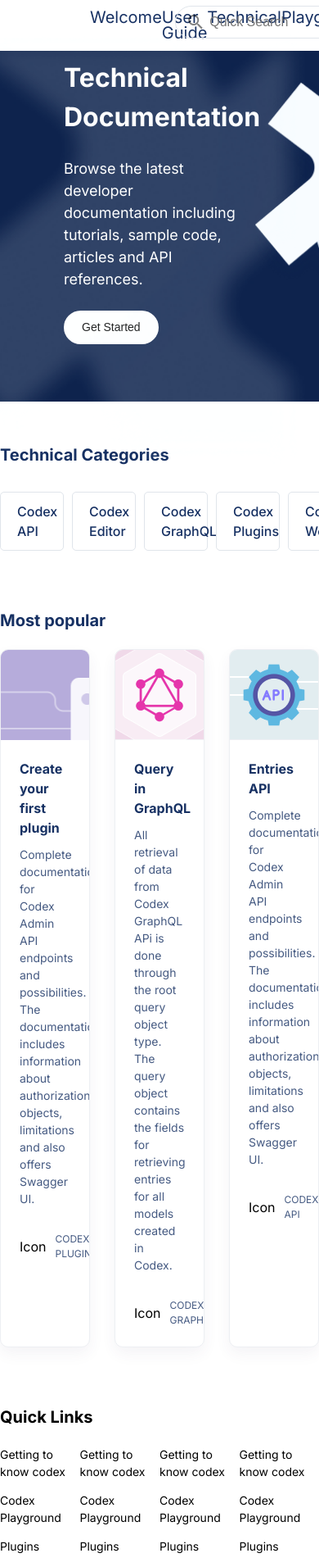
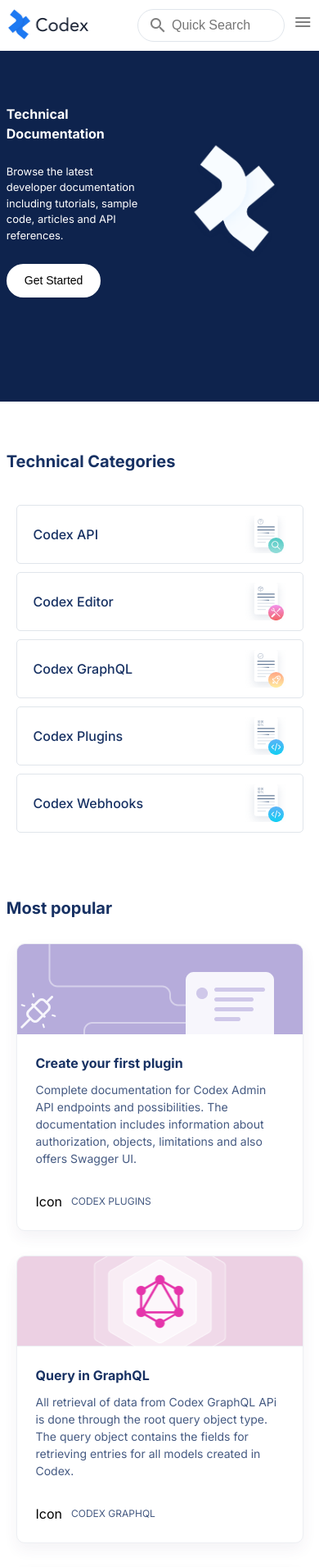
Before and after one commit to timchee/codex, a Next.js app: page / in a window 390 px wide. Shown: the top 1912 px of the page at 82% size. Built offline with nearby package versions, Linux system fonts and the light colour scheme.

Commit message:
responsive design

```diff
--- a/src/components/Navbar.tsx
+++ b/src/components/Navbar.tsx
@@ -61,6 +61,9 @@ export default function Navbar() {
             </button>
           </div>
         </div>
+        <div className="menu">
+          <span className="material-symbols-outlined">menu</span>
+        </div>
       </div>
     </>
   );
--- a/src/styles/components/Footer.css
+++ b/src/styles/components/Footer.css
@@ -23,3 +23,9 @@ footer {
 .footer__links a:hover {
     color: var(--ifm-color-primary-lightest);
 }
+@media screen and (max-width: 600px) {
+    .footer{
+        display: flex;
+        flex-direction: column;
+    }
+}
--- a/src/styles/components/Header.css
+++ b/src/styles/components/Header.css
@@ -82,3 +82,44 @@
     top: 3%;
     right: -2%;
 }
+
+@media screen and (max-width: 600px) {
+    .head{
+        width: 100vw;
+        overflow: hidden;
+        padding: 0;
+    }
+    .header{
+        display: flex;
+        justify-content: center;
+        align-items: center;
+        padding: 2%;
+    }
+    .header__description h1{
+        font-size:medium;
+    }
+    .header__description p{
+        font-size: small;
+    }
+    .header__logo{
+        display: flex;
+        justify-content: center;
+        align-items: center;
+    }
+    .header__logo--logo{
+        display: flex;
+        justify-content: center;
+        align-items: center;
+        width: 150px;
+        max-height: 150px;
+        background-size: contain;
+    }
+    .header__logo--logo::before{
+        max-width: 200px;
+        height: 200px;
+        /* position: static; */
+        right: -3%;
+        top: 18%;
+        display: none;
+    }
+}
--- a/src/styles/components/MostPopular.css
+++ b/src/styles/components/MostPopular.css
@@ -77,3 +77,27 @@
 .most-popular__card-content__link p {
     font-size: 12px;
 }
+@media screen and (max-width: 600px) {
+    .most-popular{
+        display: flex;
+        flex-direction: column;
+        width: 100vw;
+        align-items: flex-start;
+        justify-content: center;
+    }
+    .most-popular__title{
+        display: flex;
+        align-items: flex-start;
+        justify-content: flex-start;
+        padding: 2%;
+    }
+    .most-popular__cards{
+        flex-direction: column;
+        width: 100vw;
+        align-items: center;
+        justify-content: center;
+    }
+    .most-popular__card{
+        width: 90vw;
+    }
+}
--- a/src/styles/components/Navbar.css
+++ b/src/styles/components/Navbar.css
@@ -106,3 +106,45 @@
   font-size: 13px;
   line-height: 16px;
 }
+.material-symbols-outlined{
+  display: none;
+}
+
+@media screen and (max-width: 600px) {
+  .navbar{
+    width: 100vw;
+    padding: 2%;
+    display: flex;
+    justify-content: space-around !important;
+  }
+  .navbar__logo{
+    /* display: none; */
+    max-width: 100px;
+  }
+  .navbar__menu{
+    display: none;
+  }
+  .navbar__search{
+    width: 300px;
+    justify-content: center;
+
+  }
+  .search{
+    width: 180px !important;
+    overflow: hidden;
+  }
+  .login{
+    display: none;
+  }
+  .material-symbols-outlined{
+    font-size: 30px;
+    display: flex;
+  }
+  /* .login button{
+    display: none;
+  }
+  .login button:nth-child(2){
+    display: none !important;
+  } */
+
+}
--- a/src/styles/components/QuickLinks.css
+++ b/src/styles/components/QuickLinks.css
@@ -19,5 +19,27 @@
 .quick-links__items__item {
     display: flex;
     flex-direction: column;
-    gap: 14px;
+    gap: 8px;
 }
+@media screen and (max-width: 600px) {
+    .quick-links{
+        width: 100vw;
+        display: flex;
+        flex-direction: column;
+    }
+    .quick-links__title{
+        padding: 2%;
+    }
+    .quick-links__items{
+        display: flex;
+        flex-wrap: wrap;
+        row-gap: 50px;
+        align-items: center;
+        justify-content: flex-start;
+        padding: 2%;
+        column-gap: 35px;
+    }
+    .quick-links__items__item{
+        max-width: 150px;
+    }
+}
--- a/src/styles/components/TechnicalCategories.css
+++ b/src/styles/components/TechnicalCategories.css
@@ -72,3 +72,19 @@
 .technical-categories__item:nth-child(5) .technical-categories__item-image {
     background-image: url('../../images/technical-categories/technical-4.svg');
 }
+
+@media screen and (max-width: 600px) {
+
+    .technical-categories__title{
+        padding: 2%;
+    }
+    .technical-categories__items{
+        display: flex;
+        align-items: center;
+        width: 100vw;
+        flex-direction: column;
+    }
+    .technical-categories__item{
+        width: 90vw;
+    }
+}
```
